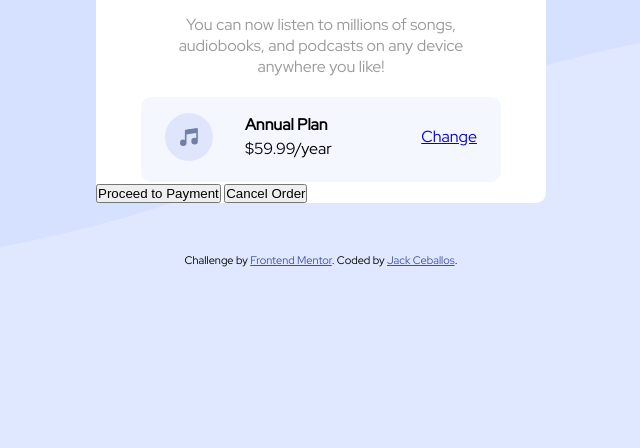
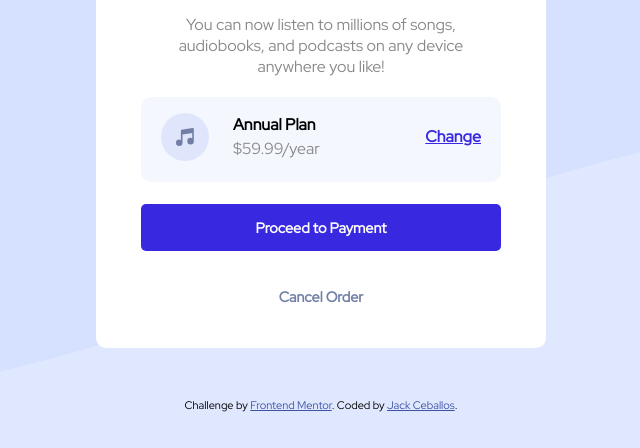
Before and after one commit to jceb30198/Order_Summary_Card_Challenge, a plain HTML site: page index.html in a window 1280 px wide. Shown: the part 352-800 px from the top of the page, without its empty margins (319-959 px from the left). Drawn offline with Linux system fonts and the light colour scheme.

Commit message:
The buttons have been styled and ids were added to each of them in order to design each button uniquely. Both buttons have different widths and background colors in order to mirror the same style as the given jpg.

```diff
--- a/index.html
+++ b/index.html
@@ -36,8 +36,8 @@
     </section>
 
 
-    <button>Proceed to Payment</button>
-    <button>Cancel Order</button>
+    <button id="proceed-btn">Proceed to Payment</button>
+    <button id="cancel-btn">Cancel Order</button>
   </main>
 
   <div class="attribution">
--- a/style.css
+++ b/style.css
@@ -14,7 +14,7 @@ body {
 .card {
   margin: 50px auto;
   max-width: 450px;
-  min-height: 500px;
+  min-height: 650px;
   background: #fff;
   border-radius: 10px;
 }
@@ -36,7 +36,7 @@ body {
 }
 
 .card-header p {
-  color: #999;
+  color: #888;
   padding: 0.5em 3em;
 }
 
@@ -49,12 +49,16 @@ body {
 }
 
 .column {
-  padding: 0.5em 1em;
+  padding: 0.5em 0.75em;
   float: left;
 }
 
 .middle {
   line-height: 1.5em;
+}
+
+.middle p {
+  color: #888;
 }
 
 .right {
@@ -63,10 +67,54 @@ body {
   line-height: 3em;
 }
 
+.right a {
+  color: hsl(245, 75%, 52%);
+  font-weight: 700;
+  cursor: pointer;
+}
+
+.right a:hover {
+  color: hsl(224, 23%, 55%);
+  text-decoration: none;
+}
+
 .plan-row::after {
   content: "";
   display: table;
   clear: both;
+}
+
+button {
+  font-family: 'Red Hat Display';
+  text-align: center;
+  display: block;
+  border-radius: 5px;
+  border: none;
+  margin: 1.5em auto;
+  padding: 1em;
+  font-weight: 700;
+  cursor: pointer;
+  font-size: 0.9em;
+}
+
+#proceed-btn {
+  background-color: hsl(245, 75%, 52%);
+  color: #fff;
+  width: 80%;
+}
+
+#cancel-btn {
+  background-color: #fff;
+  color: hsl(224, 23%, 55%);
+  width: auto;
+}
+
+#proceed-btn:hover {
+  background: hsl(224, 23%, 55%);
+}
+
+#cancel-btn:hover {
+  color: hsl(223, 47%, 23%);
 }
 
 /* Given Styles for attribution text */
```
